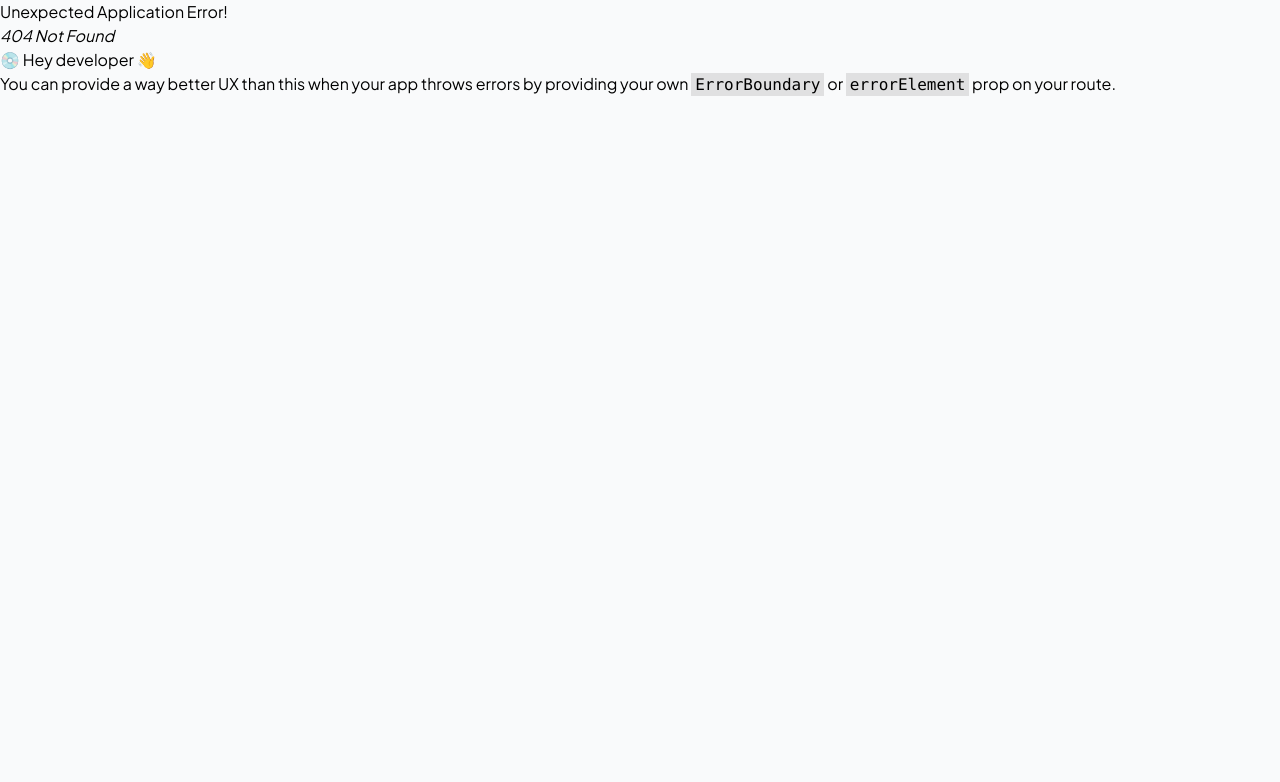
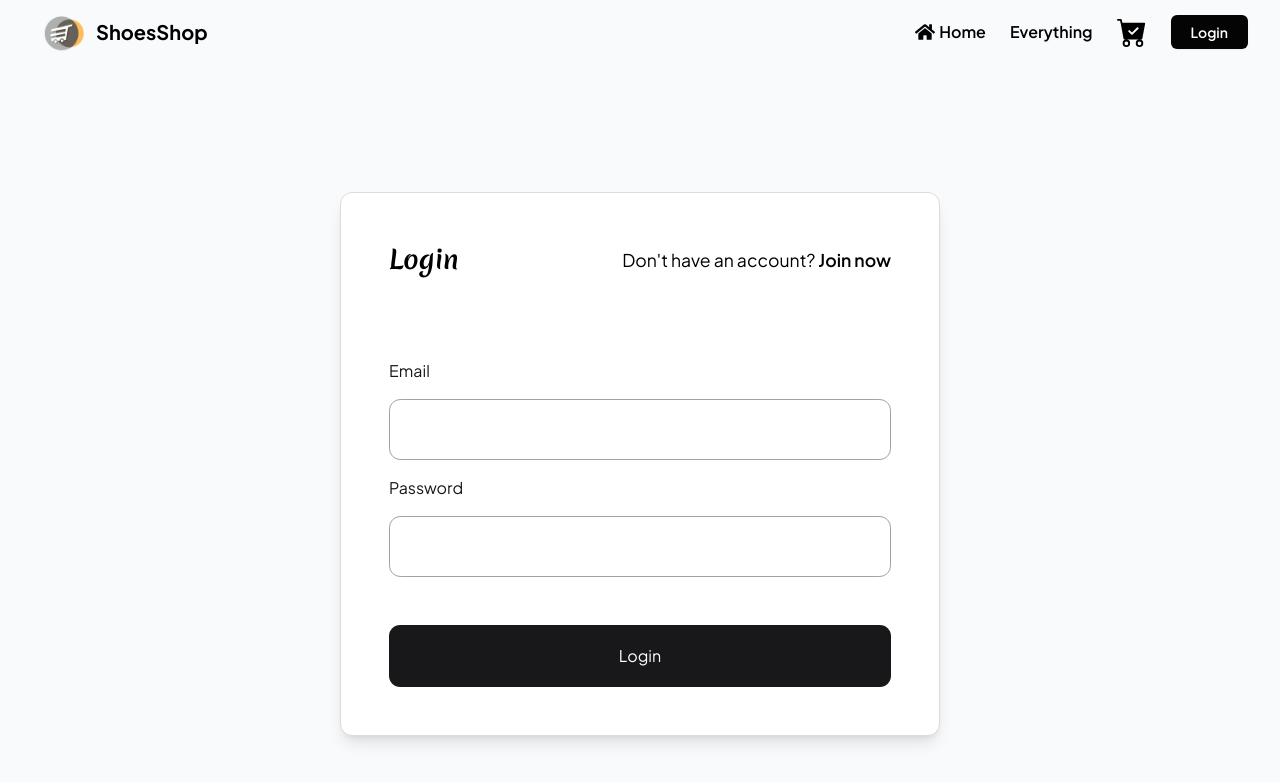
Before and after one commit to iamshs/shoe-store, a React (Create React App) app: page /login in a window 1280 px wide. Before the commit this address had no page. Shown: the top 782 px of the page. Built offline with nearby package versions, Linux system fonts and the light colour scheme.

Commit message:
login form created

```diff
--- a/package.json
+++ b/package.json
@@ -12,9 +12,11 @@
     "@testing-library/react": "^13.4.0",
     "@testing-library/user-event": "^13.5.0",
     "add": "^2.0.6",
+    "firebase": "^9.17.1",
     "framer-motion": "^9.0.4",
     "react": "^18.2.0",
     "react-dom": "^18.2.0",
+    "react-hook-form": "^7.43.1",
     "react-icons": "^4.7.1",
     "react-router-dom": "^6.8.1",
     "react-scripts": "5.0.1",
--- a/src/Components/AllProduct.js
+++ b/src/Components/AllProduct.js
@@ -16,7 +16,7 @@ if(isLoading)
         initial="hidden"
         animate="visible"
        className='grid grid-cols-1 md:grid-cols-3 lg:grid-cols-4 gap-6
-        lg:px-14 px-4 place-items-center py-2 lg:py-4'>
+        lg:px-14 px-4 place-items-center py-4 md:py-6 lg:py-8'>
            {
             shoes.map((shoe,i) => <motion.div variants={item}
             className="border-2 rounded-md  lg:max-w-xs md:max-w-xs w-[90%] md:w-full lg:w-full h-[22rem]
--- a/src/Components/Pagination.js
+++ b/src/Components/Pagination.js
@@ -8,13 +8,14 @@ const Pagination = ({shoesPerPage,totalShoes,paginate,currentPage}) => {
      pageNumber.push(i)
     }
 
-
     return (
 
-<nav className='py-4'>
+<nav className='py-6'>
   <ul className='flex items-center justify-center gap-3 '>
-  {pageNumber.map(number => <li className='border-2 border-black bg-white w-6 text-center' key={number} >
-                    <Link onClick={()=>paginate(number)} href='!#' >{number} </Link>
+  {pageNumber.map(number => <li  key={number} >
+                    <Link onClick={()=>paginate(number)}
+                    className={`page-link ${currentPage === number ? "bg-black text-white px-3 py-1 rounded-sm" : "px-2 py-1 rounded-sm" }`}
+                    href='!#' >{number} </Link>
                 </li> )}
   </ul>
 </nav>
--- a/src/Layout/Main/Navbar.js
+++ b/src/Layout/Main/Navbar.js
@@ -35,8 +35,8 @@ const Navbar = () => {
         <BsFillCartCheckFill size={30} />
       </li>
       <li>
-       <Link className="text-white bg-[#040404] text-sm px-5 shadow-sm rounded-md py-2  ">
-       <button >Login</button>
+       <Link to={'/login'} className="text-white bg-[#040404] text-sm px-5 shadow-sm rounded-md py-2  ">
+        Login
        </Link>
       </li>
 
--- /dev/null
+++ b/src/Pages/Authentication/Login/Login.js
@@ -0,0 +1,65 @@
+import React, { useState } from "react";
+import { useForm } from "react-hook-form";
+import { Link } from "react-router-dom";
+
+const Login = () => {
+  const { register, handleSubmit } = useForm();
+  const [data, setData] = useState("");
+  return (
+ <>
+ <div className=" lg:min-h-[100vh] md:min-h-[60vh] min-h-[70vh] bg-[#F9FAFB] grid place-content-center ">
+        <div className="bg-white lg:p-[3rem] md:p-[3rem] p-[1rem] rounded-[.75rem] w-[350px] md:w-[528px] lg:w-[600px] shadow-lg border-[1px] border-[#dbdbdb]">
+          <header className="flex items-center justify-between">
+            <h1 className="lg:text-[1.6rem] text-[1.1rem] md:text-[1.4rem] font-semibold">Login</h1>
+            <p className="text-sm lg:[text-1.2rem] md:text-[1.1rem] ">
+              Don&apos;t have an account?{" "}
+              <Link className="font-semibold" href="/signup">
+                Join now
+              </Link>
+            </p>
+          </header>
+          <form className="mt-[5rem]" onSubmit={handleSubmit((data) => setData(JSON.stringify(data)))}>
+            <label
+              className="text-[1rem] text-[#18181B] font-[400]"
+              htmlFor="email"
+            >
+              Email
+            </label>
+            <input
+              type="email"
+              id="email"
+              className="w-full border-[1px] border-[#A1A1AA] lg:h-[3.8rem] h-[2.8rem]
+              lg:rounded-[0.7rem] md:rounded-[0.6rem] md:h-[3.5rem] rounded-[0.5rem] my-4 lg:text-[1.5rem] text-[1rem] p-4"
+              {...register("email")}
+            />
+            <label
+              className="text-[1rem] text-[#18181B] font-[400]"
+              htmlFor="password"
+            >
+              Password
+            </label>
+            <input
+              className="w-full border-[1px] border-[#A1A1AA]  h-[2.8rem]
+              lg:rounded-[0.7rem] md:rounded-[0.6rem] md:h-[3.5rem] rounded-[0.5rem]
+              lg:h-[3.8rem] my-4 lg:text-[1.5rem] text-[1rem] p-4"
+              type="password"
+              id="password"
+              {...register("password")}
+
+            />
+            <button
+
+              className="mt-8 text-[1rem] bg-[#18181B] w-full lg:p-[1.2rem] p-[0.85rem]
+               md:p-[1.1rem] text-white rounded-[0.7rem] "
+            >
+              {/* {loading ? <Spinner size={20} /> : "Sign in"} */}
+              Login
+            </button>
+          </form>
+        </div>
+      </div>
+ </>
+  );
+};
+
+export default Login;
--- a/src/Pages/Everything/Everything.js
+++ b/src/Pages/Everything/Everything.js
@@ -7,7 +7,7 @@ import useProducts from "../../hooks/useProducts";
 const Everything = () => {
   const [shoes, isLoading] = useProducts();
   const [currentPage, setCurrentPage] = useState(1);
-  const [shoesPerPage] = useState(5);
+  const [shoesPerPage] = useState(8);
 
 
   if (isLoading) {
```
Also changed, not shown: firebase.init.js (added, +17 -0 lines), public/shoes.json (+0 -45 lines), src/Routes/routes.js (+6 -1 lines), 1 other file (tests, documents, lock files or other folders).
